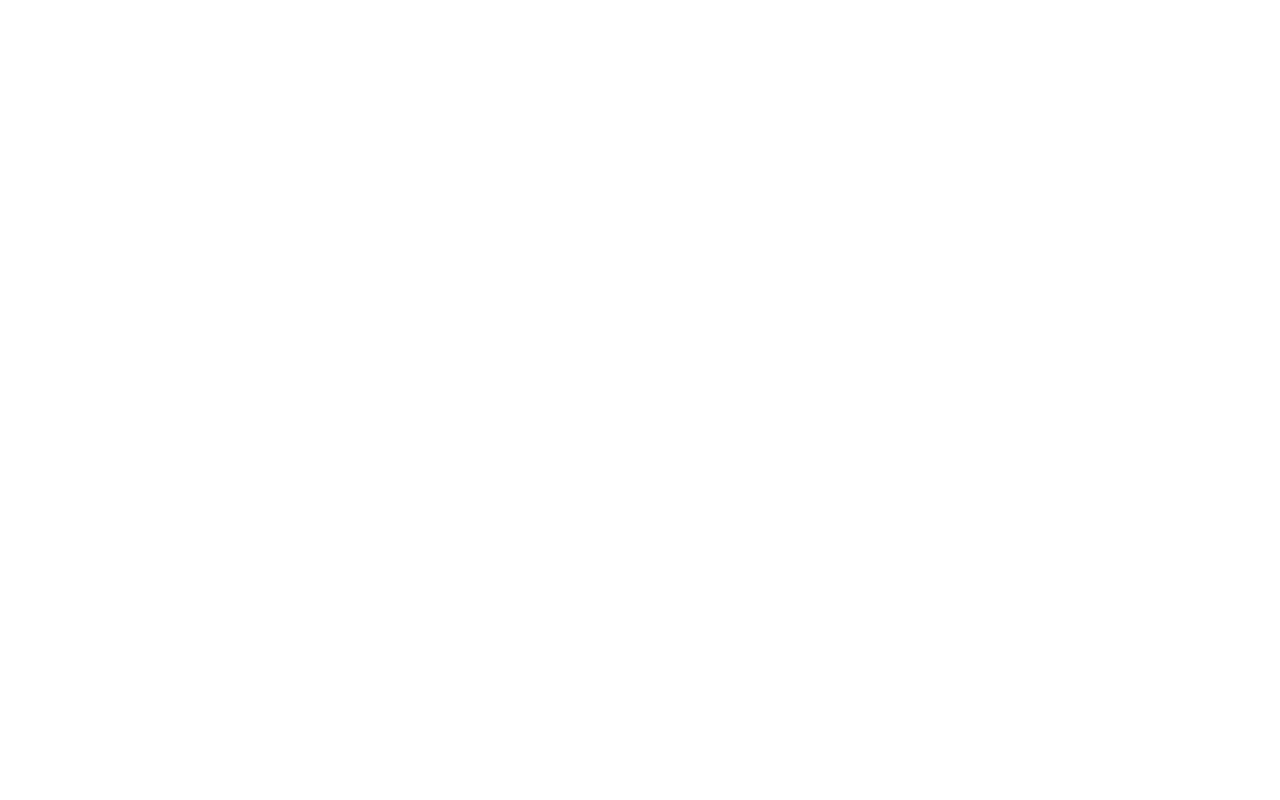
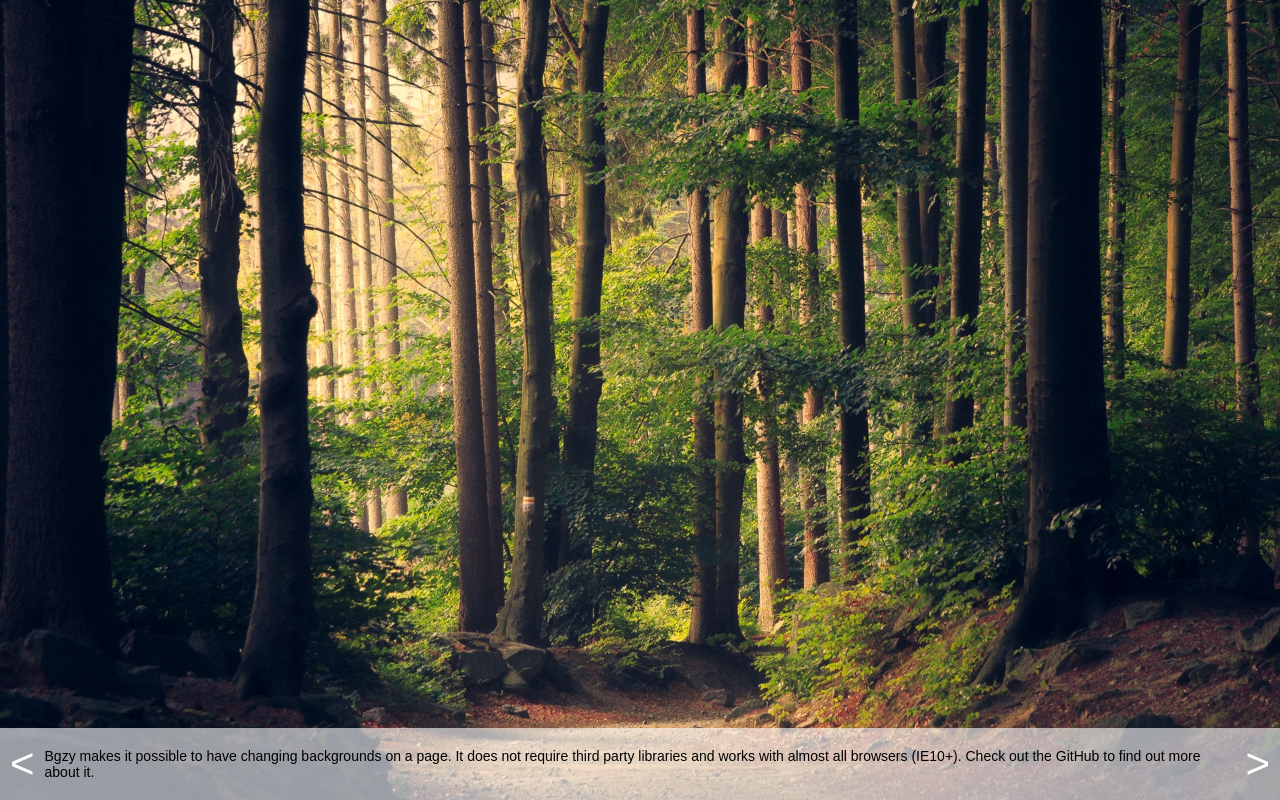
Before and after one commit to ninocamdzic/bgzy, a plain HTML site: page index.html in a window 1280 px wide. Drawn offline with Linux system fonts and the light colour scheme.

Commit message:
Added example page.
Added example page. Images are from unsplash.com.

```diff
--- a/css/bgzy.css
+++ b/css/bgzy.css
@@ -10,7 +10,7 @@
 	left: 0;
 	width: 100%;
 	height: 100%;
-	opacity: 1.0;
+	opacity: 1.5;
 	background-repeat: no-repeat;
 	background-position: center;
 	background-size: cover;
--- a/index.html
+++ b/index.html
@@ -1,7 +1,94 @@
 <!DOCTYPE html>
 <html>
-  <head>
-  </head>
-  <body>
-  </body>
+
+<head>
+	<link rel="stylesheet" href="css/bgzy.css">
+	<style>
+		body {
+			margin: 0;
+			background-color: #fff;
+			color: #000;
+			font-family: Arial, Helvetica, sans-serif;
+			font-size: 14px;
+		}
+
+		.gallery {
+			position: absolute;
+			display: flex;
+			flex-direction: row;
+			align-items: center;
+			left: 0;
+			right: 0;
+			bottom: 0;
+			padding: 10px;
+			background-color: rgba(255, 255, 255, 0.6);
+			color: #000;
+		}
+
+		.gallery .nav a {
+			display: inline-block;
+			font-size: 3em;
+			text-decoration: none;
+			color: #fff;
+			margin: 0;
+			padding: 0;
+			vertical-align: middle;
+		}
+
+		.gallery .nav a:hover {
+			color: #000;
+		}
+
+		.gallery .desc {
+			flex-grow: 2;
+		}
+
+		.gallery .desc p {
+			margin: 0;
+			padding: 10px;
+			border-radius: 5px;
+		}
+	</style>
+</head>
+
+<body>
+	<div class="content">
+		<div class="gallery">
+			<div class="nav">
+				<a href="#" id="prev">&lt;</a>
+			</div>
+			<div class="desc">
+				<p>Bgzy makes it possible to have changing backgrounds on a page. It does not require third party libraries and works with almost all browsers (IE10+). Check out the GitHub to find out more about it.</p>
+			</div>
+			<div class="nav">
+				<a href="#" id="next">&gt;</a>
+			</div>
+		</div>
+	</div>
+	<script src="bgzy.js"></script>
+	<script>
+		document.addEventListener("DOMContentLoaded", function (e) {
+			// Initialize bgzy.
+			bgzy.inst([
+				"img/bg1.jpg",
+				"img/bg2.jpg",
+				"img/bg3.jpg"
+			],{
+				timeout: 5000,
+				showTicker: true
+			});
+
+			var prev = document.getElementById("prev");
+			var next = document.getElementById("next");
+
+			prev.addEventListener("click", function(e) {
+				bgzy.inst().prev();
+			});
+
+			next.addEventListener("click", function(e) {
+				bgzy.inst().next();
+			});
+		});
+	</script>
+</body>
 </html>
```
Also changed, not shown: img/bg1.jpg (added), img/bg2.jpg (added), img/bg3.jpg (added), img/bg4.jpg (added), 1 other file.
